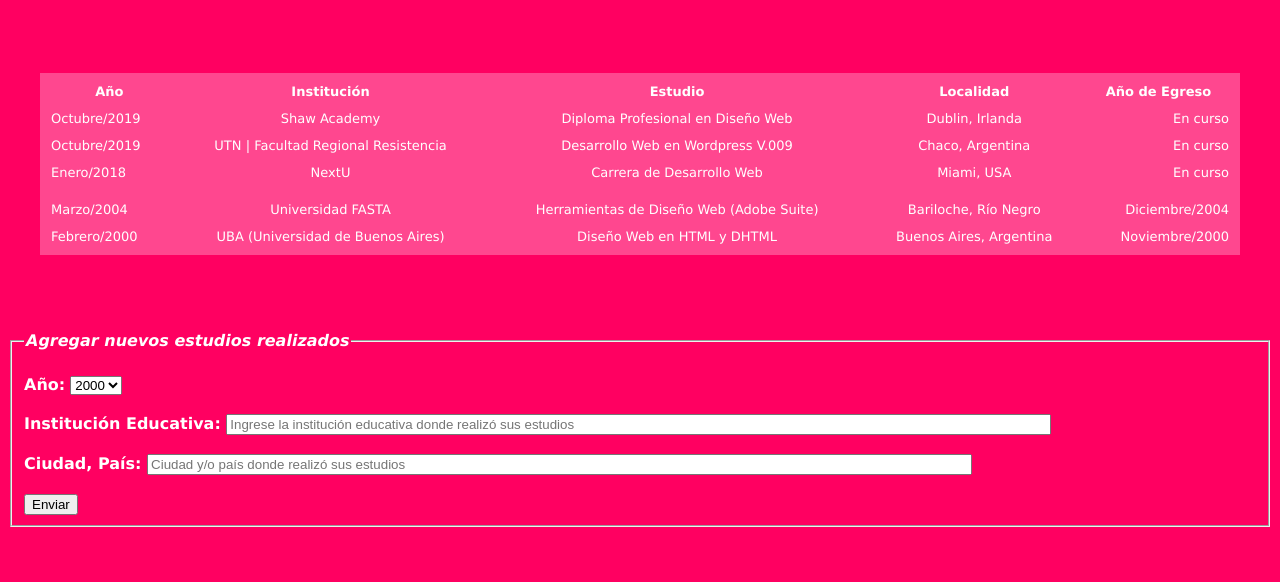
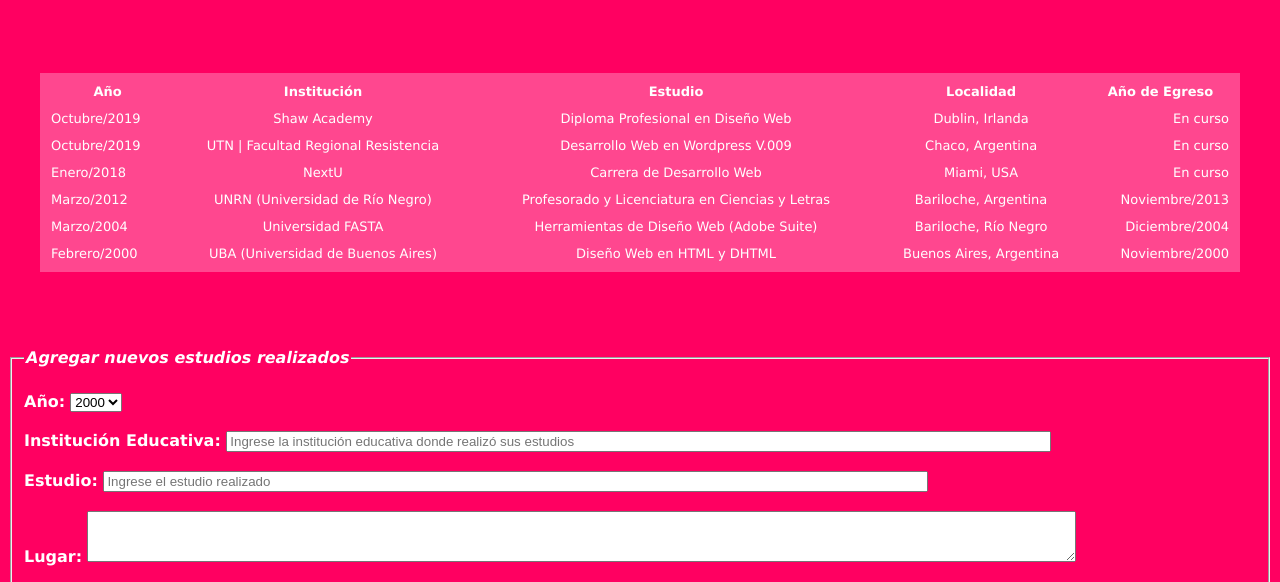
Before and after one commit to libresol/CVMALaredo, a plain HTML site: page educacion.html in a window 1280 px wide. Shown: the part 623-1205 px from the top of the page. Drawn offline with Linux system fonts and the light colour scheme.

Commit message:
Nueva version Educacion.html
Agregué una línea para poder poner qué tipo de estudio se realizó, ya que solo se indicaba Año, Institución y Lugar. También convertí la sección Lugar en textarea ya que la había creado como input text.

```diff
--- a/educacion.html
+++ b/educacion.html
@@ -75,7 +75,14 @@
             <td align="center">Carrera de Desarrollo Web</td>
             <td align="center">Miami, USA</td>
             <td align="right">En curso</td>
+          </tr>
           <tr>
+            <td align="left">Marzo/2012</td>
+            <td align="center">UNRN (Universidad de Río Negro)</td>
+            <td align="center">Profesorado y Licenciatura en Ciencias y Letras</td>
+            <td align="center">Bariloche, Argentina</td>
+            <td align="right">Noviembre/2013</td>
+          </tr>
             <tr>
               <td align="left">Marzo/2004</td>
               <td align="center">Universidad FASTA</td>
@@ -132,8 +139,13 @@
               <input type="text" name="institucion" id="institucion" placeholder="Ingrese la institución educativa donde realizó sus estudios" size="100" maxlength="50" required>
             <br/>
             <br/>
-            <label for="Ciudad-País"><strong> Ciudad, País: </strong></label>
-              <input type="text" name="lugar" id="lugar" placeholder="Ciudad y/o país donde realizó sus estudios" maxlength="250" size="100">
+            <label for="Estudio"><strong> Estudio: </strong> </label>
+              <input type="text" name="estudio" id="estudio" placeholder="Ingrese el estudio realizado" size="100" maxlength="50" required>
+            <br/>
+            <br/>
+            <label for="Ciudad-País" align="top"><strong> Lugar:</strong></label>
+              <textarea name="lugar" id="lugar" cols="121" rows="3" placeholder="Ciudad, Provincia/Región, País">
+              </textarea>
             <br/>
             <br/>
               <input type="submit" value="Enviar">
```
